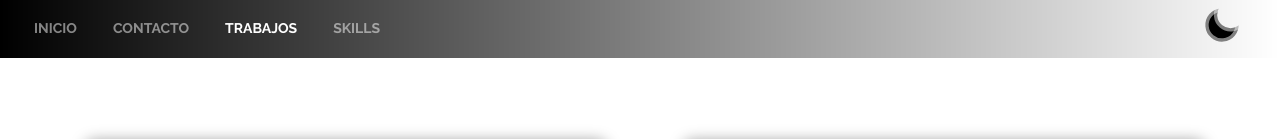
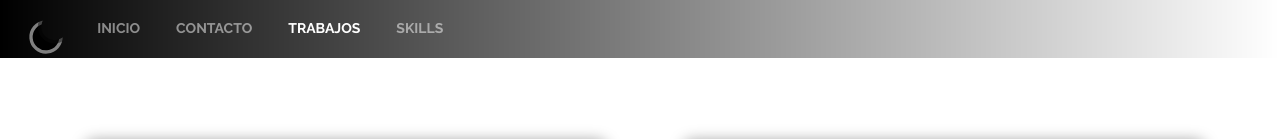
Before and after one commit to Camiloignaval/Portafolio, a React (Vite) app: page /works in a window 1280 px wide. Shown: the top 139 px of the page. Built offline with nearby package versions, Linux system fonts and the light colour scheme.

Commit message:
Arreglo posicionamiento darkmode en desktop

```diff
--- a/index.html
+++ b/index.html
@@ -32,6 +32,7 @@
 		/>
 		<!-- swal -->
 		<script src="//cdn.jsdelivr.net/npm/sweetalert2@11"></script>
+		<script src="https://cdnjs.cloudflare.com/ajax/libs/gsap/3.9.1/gsap.min.js"></script>
 
 		<title>Vite App</title>
 	</head>
@@ -49,5 +50,7 @@
 		></script>
 		<script src="https://cdnjs.cloudflare.com/ajax/libs/animejs/2.0.2/anime.min.js"></script>
 		<script type="module" src="/src/main.jsx"></script>
+		<script src="https://cdnjs.cloudflare.com/ajax/libs/gsap/3.9.1/gsap.min.js"></script>
+		<script src="https://cdnjs.cloudflare.com/ajax/libs/gsap/3.9.1/ScrollTrigger.min.js"></script>
 	</body>
 </html>
--- a/src/components/Trabajos.jsx
+++ b/src/components/Trabajos.jsx
@@ -1,9 +1,11 @@
-import React from "react";
-import DarkMode from "./DarkMode";
+import { gsap } from "gsap";
+import React, { useEffect, useRef } from "react";
 import { Trabajo } from "./Trabajo";
 import "./trabajos.css";
 
 export const Trabajos = () => {
+	const ref = useRef(null);
+
 	const listaTrabajos = [
 		{
 			nombre: "Cotizador criptomonedas",
@@ -36,12 +38,30 @@ export const Trabajos = () => {
 			github: "https://github.com/Camiloignaval/cotizadorCriptos",
 		},
 	];
+	// gsap.registerPlugin(ScrollTrigger);
+	// const trabajos = document.querySelectorAll(".trabajo");
+
+	// const tl = gsap.timeline({
+	// 	scrollTrigger: {
+	// 		trigger: ".trabajo",
+	// 		markers: true,
+	// 		start: "50% top%",
+	// 		end: "end end",
+	// 		scrub: true,
+	// 		toggleActions: "play none none reverse",
+	// 		pin: ".contenedorTrabajos",
+	// 	},
+	// });
+	// tl.from(".trabajo0", {
+	// 	rotation: 360,
+	// 	duration: 2,
+	// });
 
 	return (
 		<>
-			<div className='contenedorTrabajos row mx-auto my-auto'>
-				{listaTrabajos.map((tr) => (
-					<div className='trabajo' key={tr.nombre}>
+			<div ref={ref} className='contenedorTrabajos row mx-auto my-auto'>
+				{listaTrabajos.map((tr, i) => (
+					<div className={`trabajo trabajo${i}`} key={tr.nombre}>
 						<Trabajo
 							nameFoto={tr.nombre}
 							desc={tr.desc}
--- a/src/components/navbar.css
+++ b/src/components/navbar.css
@@ -24,15 +24,18 @@
 
 @media (min-width: 992px) {
 	.darkmode {
-		padding: 1%;
+		display: flex;
 		z-index: 500;
-		right: 2%;
-		text-align: end;
+		bottom: -20%;
+		/* top: 0.5%; */
+		/* padding-top: 2%; */
+		justify-content: center;
 	}
 	.navbar-nav {
 		display: flex;
 		align-content: center;
 		margin: 0rem;
+		padding-left: 5%;
 	}
 	.navbar {
 		background: linear-gradient(270deg, transparent 0%, rgba(0, 0, 0, 1) 100%);
```
